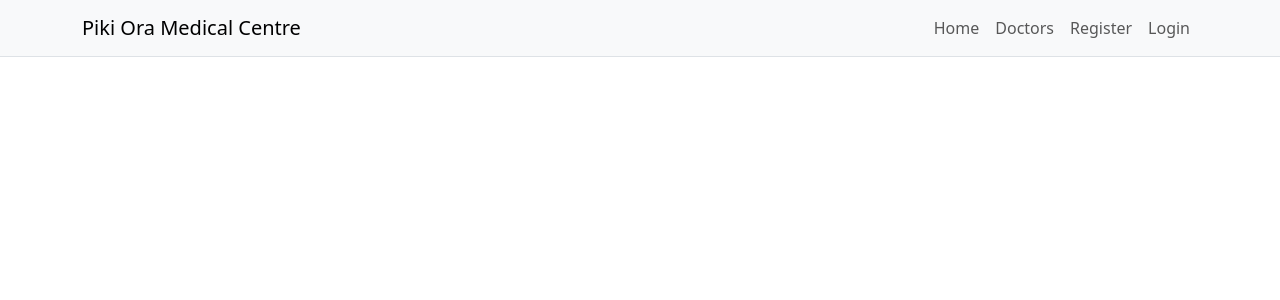
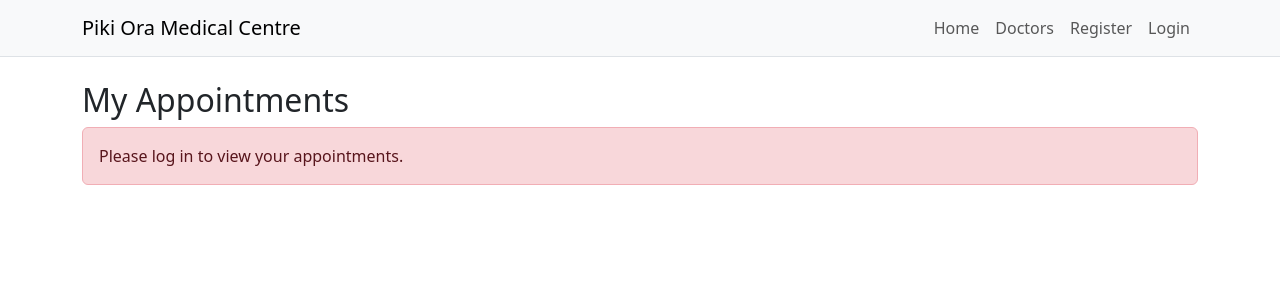
Before and after one commit to akzhanbolatzhan/ISCG7420-2026S2, a React (Create React App) app in the folder frontend/: page /my-appointments in a window 1280 px wide. Shown: the top 300 px of the page. Built offline with nearby package versions, Linux system fonts and the light colour scheme.

Commit message:
implement React my appointments page

```diff
--- a/frontend/src/App.js
+++ b/frontend/src/App.js
@@ -8,6 +8,7 @@ import Home from './pages/Home';
 import Doctors from './pages/Doctors';
 import Login from './pages/Login';
 import Register from './pages/Register';
+import MyAppointments from './pages/MyAppointments';
 function App() {
     const [isLoggedIn, setIsLoggedIn] = useState(
         !!localStorage.getItem('token')
@@ -66,10 +67,16 @@ function App() {
                             Doctors
                         </Link>
                         {isLoggedIn && (
-            <Link className="nav-link" to="/booking">
-                Book Appointment
-            </Link>
-                )}
+                        <Link className="nav-link" to="/booking">
+                            Book Appointment
+                        </Link>
+                            )}
+                     {isLoggedIn && (
+                         <Link className="nav-link" to="/my-appointments">
+                             My Appointments
+                         </Link>
+                     )}
+
             {!isLoggedIn && (
                 <Link className="nav-link" to="/register">
                     Register
@@ -103,6 +110,7 @@ function App() {
                     <Route path="/doctors" element={<Doctors />} />
                     <Route path="/register" element={<Register />} />
                     <Route path="/booking" element={<Booking />} />
+                    <Route path="/my-appointments" element={<MyAppointments />} />
                     <Route
                         path="/login"
                         element={
--- /dev/null
+++ b/frontend/src/pages/MyAppointments.js
@@ -0,0 +1,79 @@
+
+import { useEffect, useState } from 'react';
+import axios from 'axios';
+
+function MyAppointments() {
+    const [appointments, setAppointments] = useState([]);
+    const [loading, setLoading] = useState(true);
+    const [error, setError] = useState('');
+
+    useEffect(() => {
+        const token = localStorage.getItem('token');
+
+        if (!token) {
+            setError('Please log in to view your appointments.');
+            setLoading(false);
+            return;
+        }
+
+        axios.get('/api/appointments/', {
+            headers: {
+                Authorization: 'Token ' + token
+            }
+        })
+        .then((response) => {
+            setAppointments(response.data);
+        })
+        .catch((error) => {
+            console.error(error);
+            setError('Failed to load appointments.');
+        })
+        .finally(() => {
+            setLoading(false);
+        });
+    }, []);
+
+    return (
+        <div>
+            <h2>My Appointments</h2>
+
+            {loading && <p>Loading appointments...</p>}
+
+            {error && (
+                <div className="alert alert-danger">
+                    {error}
+                </div>
+            )}
+
+            {!loading && !error && appointments.length === 0 && (
+                <p>You have no appointments.</p>
+            )}
+
+            {!loading && !error && appointments.length > 0 && (
+                <table className="table table-striped">
+                    <thead>
+                        <tr>
+                            <th>ID</th>
+                            <th>Doctor</th>
+                            <th>Date</th>
+                            <th>Time</th>
+                        </tr>
+                    </thead>
+
+                    <tbody>
+                        {appointments.map((appointment) => (
+                            <tr key={appointment.id}>
+                                <td>{appointment.id}</td>
+                                <td>{appointment.doctor_name}</td>
+                                <td>{appointment.date}</td>
+                                <td>{appointment.time}</td>
+                            </tr>
+                        ))}
+                    </tbody>
+                </table>
+            )}
+        </div>
+    );
+}
+
+export default MyAppointments;
```
